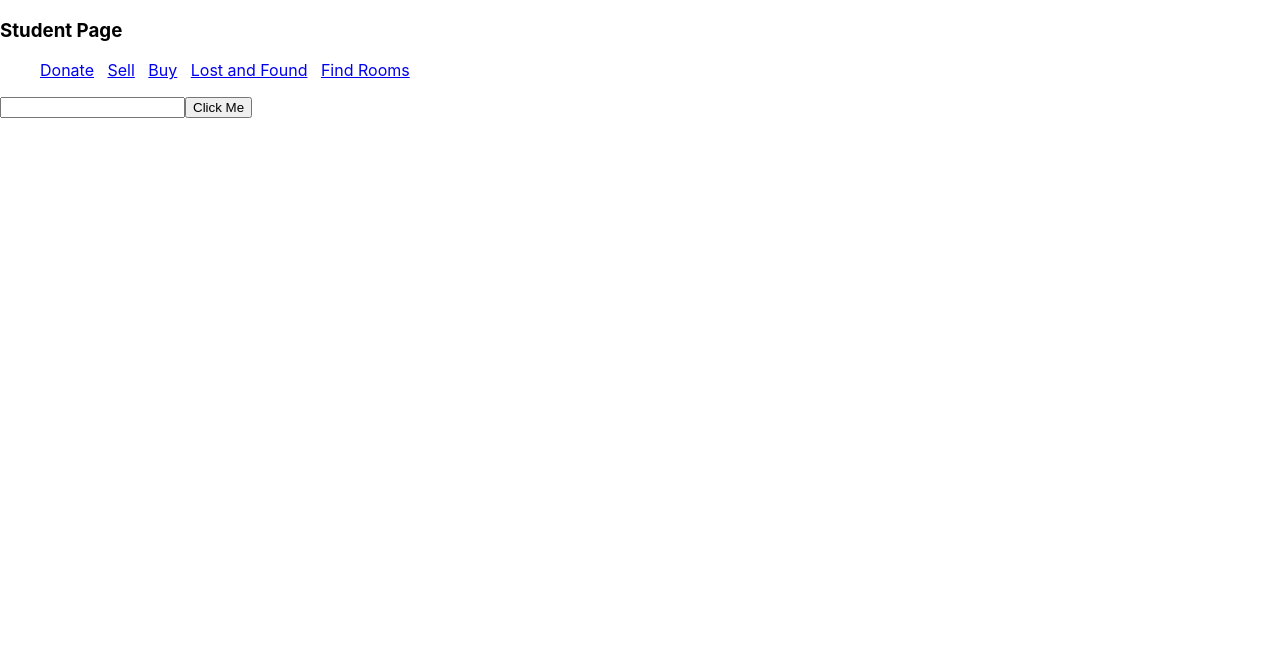
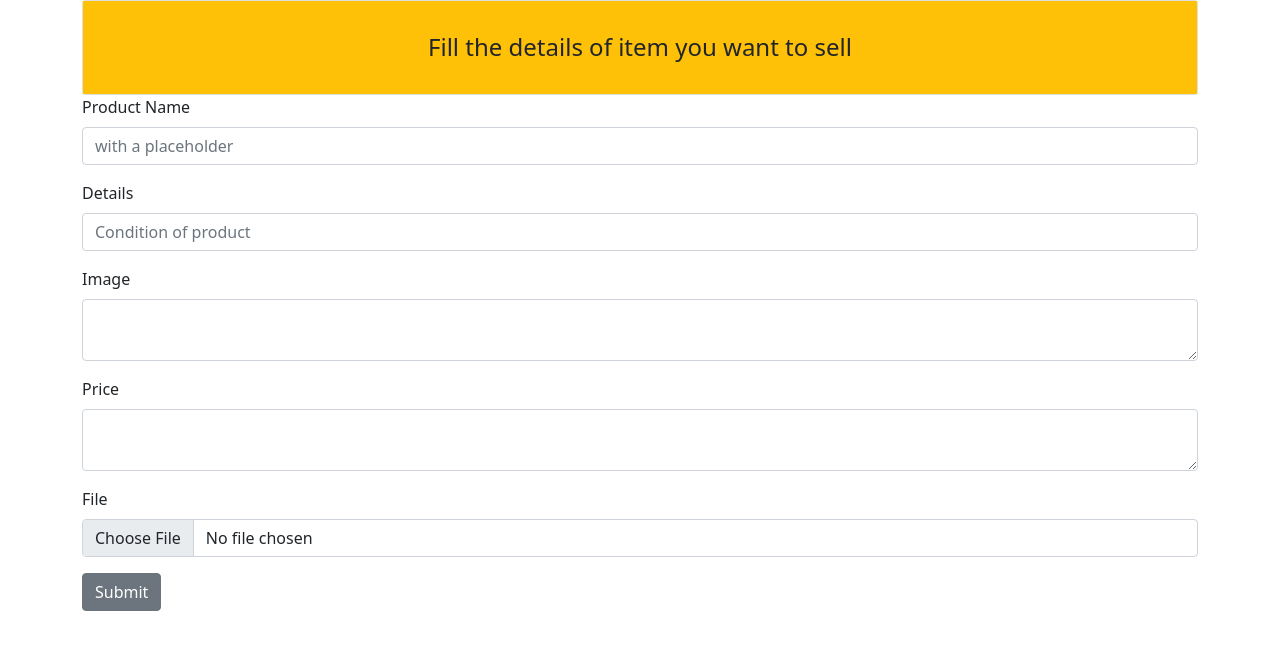
Before and after one commit to pragyak26/IIITB_Handshaking, a React (Create React App) app: page /sell in a window 1280 px wide. Shown: the top 650 px of the page. Built offline with nearby package versions, Linux system fonts and the light colour scheme.

Commit message:
second commit

```diff
--- a/src/App.js
+++ b/src/App.js
@@ -2,31 +2,40 @@
 import './App.css';
 
 import StudentHomePage from './StudentHomePage';
-import { BrowserRouter as Router, Route ,Switch} from 'react-router-dom'
+import { BrowserRouter, Routes,Route,Router} from 'react-router-dom';
 import React from "react";
+import './App.css';
+import Donate from './Donate';
+import FindRooms from './FindRooms';
+import Sell from './Sell';
+import { Container, Row ,Col} from 'reactstrap';
+import Lostandfound from './Lostandfound';
+
+function App() {
+  return (
+
+    <div >
+      <Container>
+        <Row>
+
+          <BrowserRouter>
+
+    <Routes>
+
+  <Route path="/" element={<StudentHomePage />} />
+  <Route path="/donate" element={<Donate />} />
+  <Route path="/findRooms" element={<FindRooms />} />
+  <Route path="/sell" element={<Sell />} />
+  <Route path="/lostandfound" element={<Lostandfound />} />
+  </Routes>
 
 
-import Donate from './Donate';
-function App() {
-  return (
-    <div >
+      </BrowserRouter>
 
-    <Router>
-    <StudentHomePage/>
-    {/* <Route path="/" component={StudentHomePage}></Route> */}
-
-    {/* <Route path="/donate" component={Donate}></Route> */}
+        </Row>
 
 
-
-  <Route path="donate" element={<Donate />} />
-
-
-
-
-    </Router>
-
-
+   </Container>
 
     </div>
   );
--- a/src/Donate.js
+++ b/src/Donate.js
@@ -1,13 +1,22 @@
 import React from 'react';
 
 
-import { Form, Input } from 'reactstrap';
+import { Container, Form, Input } from 'reactstrap';
 import { FormGroup } from 'reactstrap';
 import { Label } from 'reactstrap';
-
+import {Card,CardBody} from 'reactstrap';
 import { Button } from 'reactstrap';
 function Donate(){
 return(<div>
+  <Container/>
+  <Card>
+    <CardBody className='bg-warning'>
+    <h4 className="text-center my-3">
+      Fill the details of item you want to donate{' '}
+    </h4>
+    </CardBody>
+  </Card>
+
 
     <Form>
   <FormGroup>
--- /dev/null
+++ b/src/FindRooms.js
@@ -0,0 +1,10 @@
+import React from 'react';
+function FindRooms(){
+    return(
+        <div>
+                <h1>show the vacate rooms suggested by seniors</h1>
+        </div>
+    )
+};
+
+export default FindRooms;
--- /dev/null
+++ b/src/Lostandfound.js
@@ -0,0 +1,31 @@
+import React  from "react";
+import { Container } from "reactstrap";
+import { Button } from 'reactstrap';
+import {Card,CardBody} from 'reactstrap';
+function Lostandfound(){
+return(<div>
+    <Container/>
+    <Card>
+    <CardBody className='bg-warning'>
+    <h4 className="text-center my-3">
+      Lost and Found{' '}
+    </h4>
+    </CardBody>
+    </Card>
+
+
+<div>
+  <Button
+    color="primary"
+  >
+    Add found item
+  </Button>
+</div>
+
+
+<p>List of the items that has been found.. please collect the items from reception</p>
+
+</div>)
+};
+
+export default Lostandfound;
--- a/src/Sell.js
+++ b/src/Sell.js
@@ -0,0 +1,90 @@
+import React from 'react';
+
+
+import { Container, Form, Input } from 'reactstrap';
+import { FormGroup } from 'reactstrap';
+import { Label } from 'reactstrap';
+import { Card,CardBody } from 'reactstrap';
+import { Button } from 'reactstrap';
+function Sell(){
+return(<div>
+  <Container/>
+  <Card>
+    <CardBody className='bg-warning'>
+    <h4 className="text-center my-3">
+      Fill the details of item you want to sell{' '}
+    </h4>
+    </CardBody>
+  </Card>
+
+
+    <Form>
+  <FormGroup>
+    <Label for="exampleEmail">
+     Product Name
+    </Label>
+    <Input
+      id="exampleEmail"
+      name="email"
+      placeholder="with a placeholder"
+      type="email"
+    />
+  </FormGroup>
+  <FormGroup>
+    <Label for="examplePassword">
+      Details
+    </Label>
+    <Input
+      id="examplePassword"
+      name="password"
+      placeholder="Condition of product"
+      type="text"
+    />
+  </FormGroup>
+  <FormGroup>
+
+
+  </FormGroup>
+
+  <FormGroup>
+    <Label for="exampleText">
+      Image
+    </Label>
+    <Input
+      id="exampleText"
+      name="text"
+      type="textarea"
+    />
+  </FormGroup>
+
+  <FormGroup>
+    <Label for="exampleText">
+     Price
+    </Label>
+    <Input
+      id="exampleText"
+      name="text"
+      type="textarea"
+    />
+  </FormGroup>
+
+  <FormGroup>
+    <Label for="exampleFile">
+      File
+    </Label>
+    <Input
+      id="exampleFile"
+      name="file"
+      type="file"
+    />
+
+
+  </FormGroup>
+  <Button>
+    Submit
+  </Button>
+</Form>
+</div>)
+};
+
+export default Sell;
--- a/src/StudentHomePage.js
+++ b/src/StudentHomePage.js
@@ -1,6 +1,5 @@
 import React from 'react';
-
-import {Input, ListGroup,ListGroupItem} from 'reactstrap';
+import {Card, CardBody, Container, Input, ListGroup,ListGroupItem} from 'reactstrap';
 import { Button } from 'reactstrap';
 import {
     BrowserRouter as Router,
@@ -8,65 +7,87 @@ import {
     Route,
     Link
   } from "react-router-dom";
-import Donate from './Donate';
+
+
+
 function StudentHomePage()
 {return (<div>
-      <h3>
-      Student Page{ ' '}
+<Container/>
+  <Card>
+    <CardBody className='bg-warning'>
+    <h3 className="text-center my-3">
+      Student Page{' '}
     </h3>
+    </CardBody>
+  </Card>
+
+
+    {/* menu */}
     <ListGroup >
+
     <ListGroupItem
         action
-        href="/"
+        href="/donate"
         tag="a"
       >
-        Donate
+          Donate
       </ListGroupItem>
 
+
       &nbsp;&nbsp;&nbsp;
+
       <ListGroupItem
         action
-        href="/"
+        href="/sell"
         tag="a"
       >
         Sell
       </ListGroupItem>
+
+
       &nbsp;&nbsp;&nbsp;
+
       <ListGroupItem
         action
-        href="/"
+        href="/buy"
         tag="a"
       >
         Buy
       </ListGroupItem>
+
+
       &nbsp;&nbsp;&nbsp;
+
       <ListGroupItem
         action
-        href="/"
+        href="/lostandfound"
         tag="a"
       >
        Lost and Found
       </ListGroupItem>
       &nbsp;&nbsp;&nbsp;
+
+
       <ListGroupItem
         action
-        disabled
-        href="/"
+        href="/findRooms"
         tag="a"
       >
         Find Rooms
       </ListGroupItem>
+
+
       &nbsp;&nbsp;&nbsp;
     </ListGroup>
     <p />
 
-
+{/*
     <Input/>
     <Button
      color="primary"
      >
        Click Me
-    </Button>
+    </Button> */}
 
   </div>)
 };
--- a/src/index.js
+++ b/src/index.js
@@ -3,7 +3,7 @@ import ReactDOM from 'react-dom';
 import './index.css';
 import App from './App';
 import reportWebVitals from './reportWebVitals';
-
+import 'bootstrap/dist/css/bootstrap.min.css';
 ReactDOM.render(
   <React.StrictMode>
     <App />
@@ -11,7 +11,4 @@ ReactDOM.render(
   document.getElementById('root')
 );
 
-// If you want to start measuring performance in your app, pass a function
-// to log results (for example: reportWebVitals(console.log))
-// or send to an analytics endpoint. Learn more: https://bit.ly/CRA-vitals
 reportWebVitals();
```
